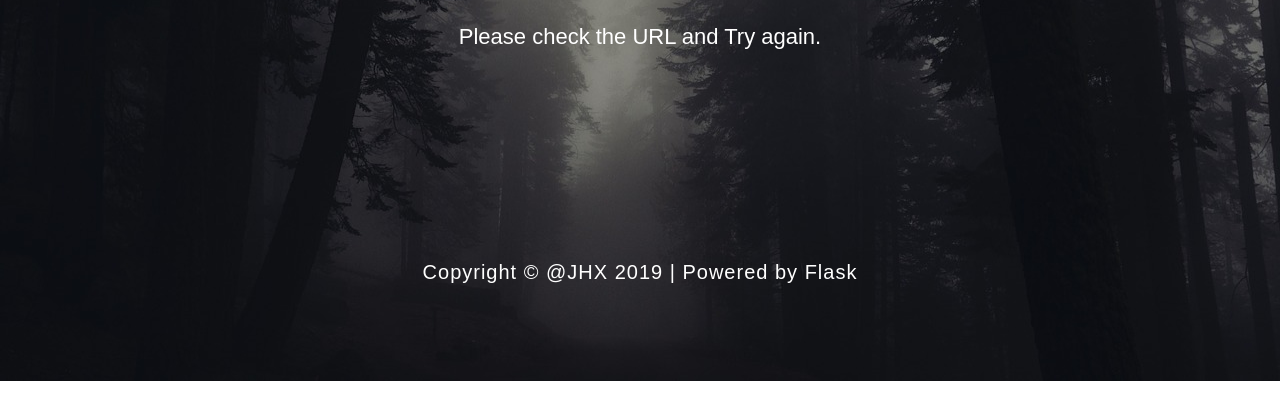
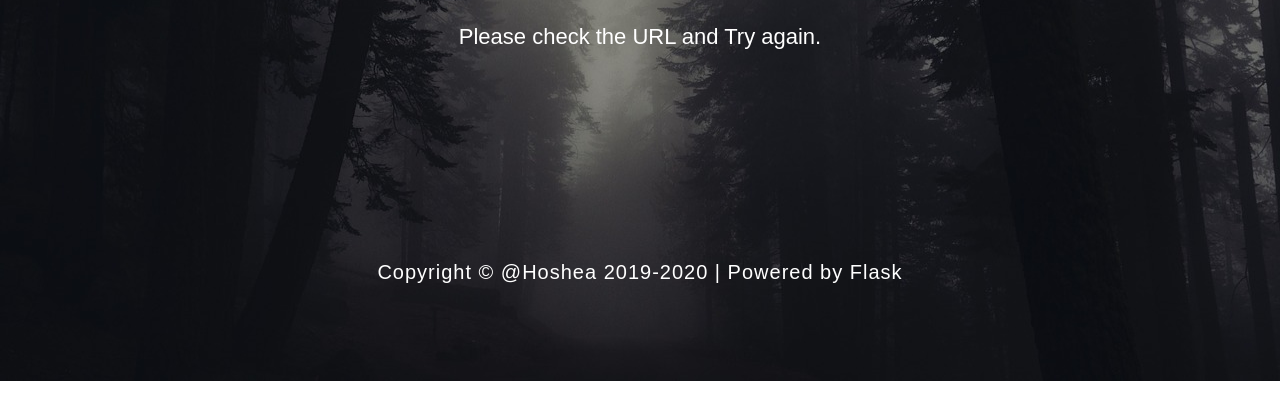
Before and after one commit to fgksgf/DCVS, a Flask app: template templates/404.html in a window 1280 px wide. Shown: the part 380-800 px from the top of the page. Run offline with Flask 2, Linux system fonts and the light colour scheme; the template is opened without the code that fills it, so the values that code supplies are empty.

Commit message:
update copyright information

```diff
--- a/templates/404.html
+++ b/templates/404.html
@@ -12,8 +12,8 @@
     <p> Please check the URL and Try again.</p>
 </div>
 <div class="w3_agile-footer" style="margin-top: 2%">
-    <p style="font-size: 20px">Copyright © <a href="https://zerone01.coding.me/">@JHX</a> 2019 | Powered by <a
-            href="http://flask.pocoo.org/">Flask</a></p>
+    <p style="font-size: 20px">Copyright © <a href="https://github.com/fgksgf">@Hoshea</a> 2019-2020 | Powered by <a
+                    href="http://flask.pocoo.org/">Flask</a></p>
 </div>
 </body>
 
```
